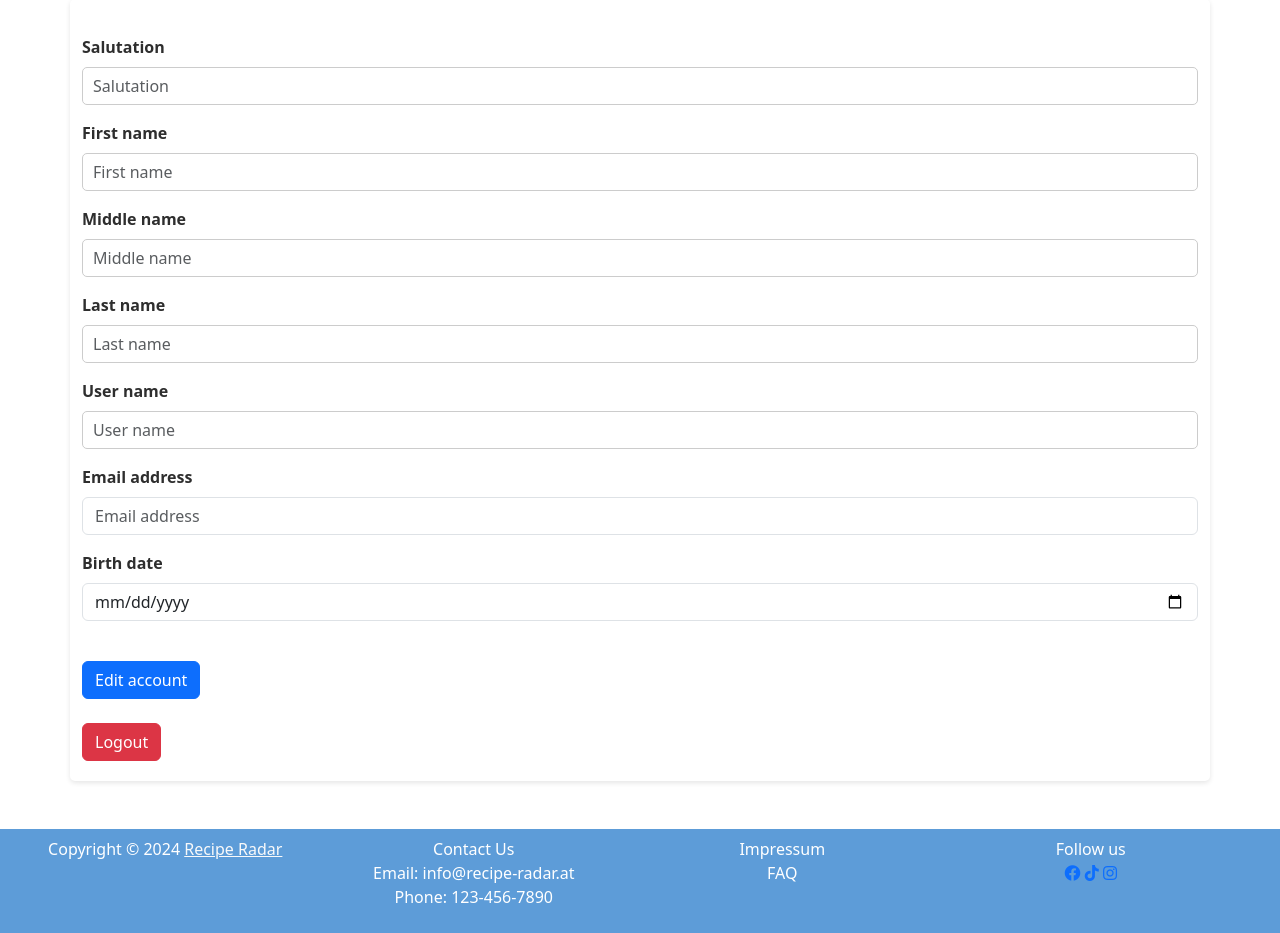
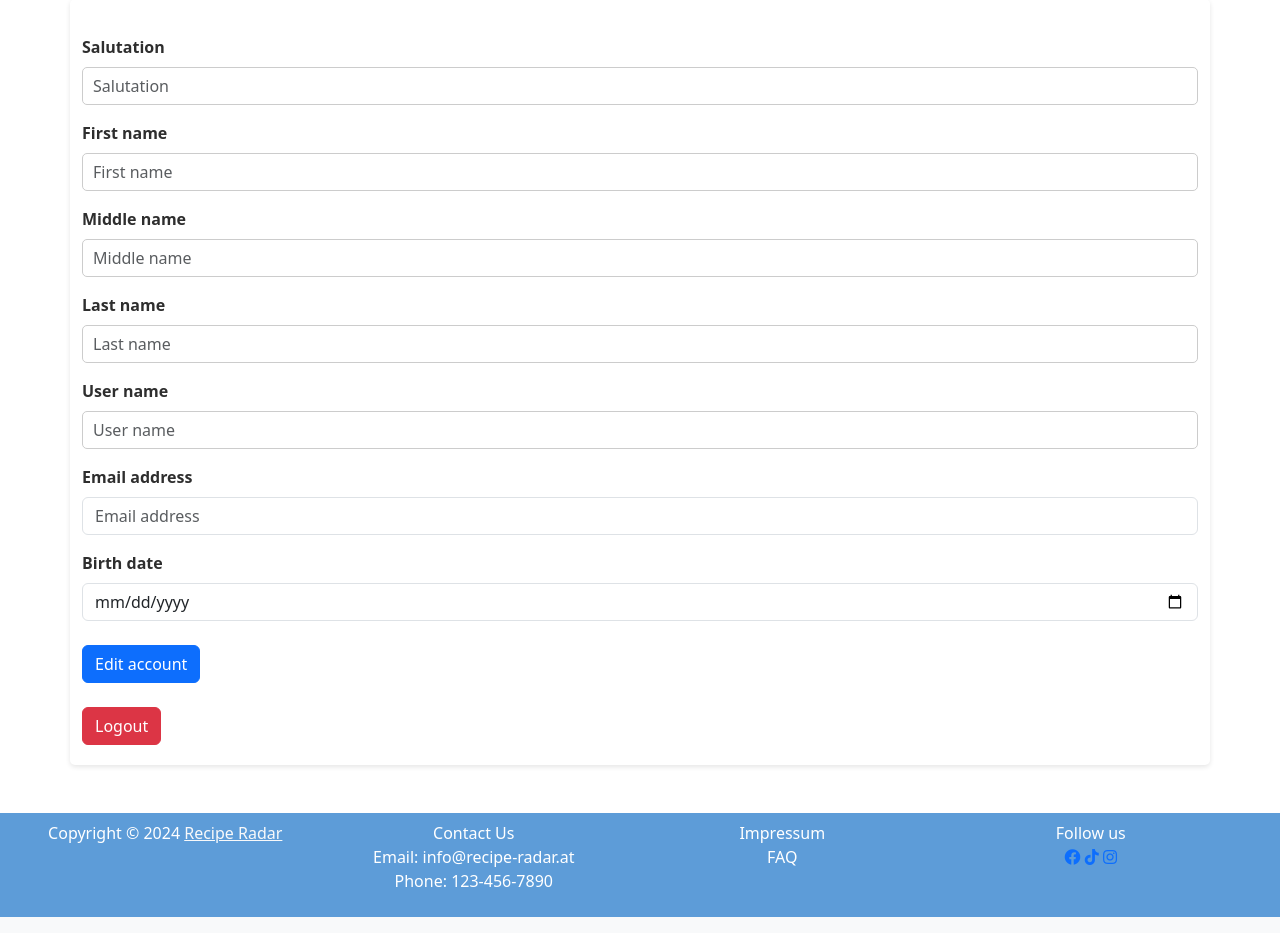
Before and after one commit to ahmetc27/RecipeRadar, a PHP site: page /profile.php in a window 1280 px wide. Shown: the part 124-1057 px from the top of the page. Run offline with PHP 8.4, Linux system fonts and the light colour scheme; the visitor is signed in with stand-in values (Sample User, id 1); data that the repository does not hold is empty; some web fonts are replaced.

Commit message:
Update profile_form.php

```diff
--- a/profile_form.php
+++ b/profile_form.php
@@ -107,7 +107,7 @@ if (isset($_SESSION['currentSession'])) {
                     <label for="birthDate" class="form-label">Birth date</label>
                     <input type="date" class="form-control" id="birthDate" name="birthDate" value="<?= $row["birthDate"] ?>">
                 </div>
-                <button name="edit" type="submit" class="btn btn-primary mt-4">Edit account</button>
+                <button name="edit" type="submit" class="btn btn-primary mt-2">Edit account</button>
             </form>
         </div>
         <a class="btn btn-danger mt-4" href="logout_service.php">Logout</a>
```
